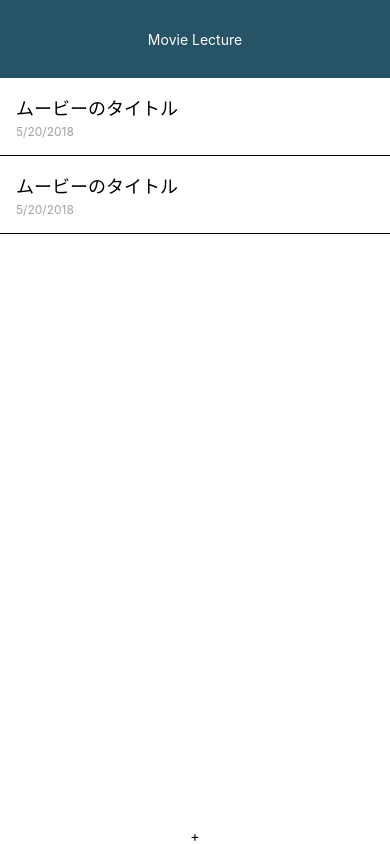
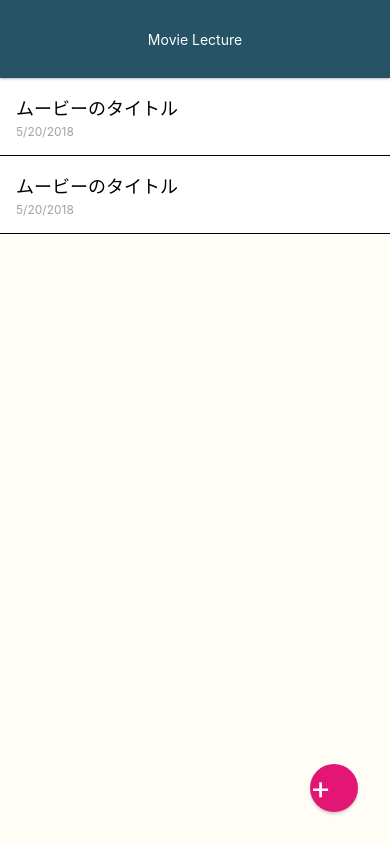
Before and after one commit to kzya32/memo-react-nartive, a React Native app: screen / in a window 390 px wide. Built offline with nearby package versions, Linux system fonts and the light colour scheme.

Commit message:
modify readme

```diff
--- a/App.js
+++ b/App.js
@@ -13,7 +13,7 @@
           </View>
         </View>
 
-        <View style={styles.movielist}>
+        <View style={styles.movieList}>
           <View style={styles.movieListItem}>
             <Text style={styles.movieTitle}>ムービーのタイトル</Text>
             <Text style={styles.movieDate}>5/20/2018</Text>
@@ -24,8 +24,8 @@
           </View>
         </View>
 
-        <View>
-          <Text>+</Text>
+        <View style={styles.movieAddButton}>
+          <Text style={styles.movieAddButtonTitle}>+</Text>
         </View>
       </View>
 
@@ -38,18 +38,19 @@
 const styles = StyleSheet.create({
   container: {
     flex: 1,
-    backgroundColor: '#fff',
+    backgroundColor: '#FFFDF6',
     alignItems: 'center',
     justifyContent: 'center',
     paddingTop: 78,
   },
-  movielist: {
+  movieList: {
     flex: 1,
     width: '100%',
   },
   movieListItem: {
     padding: 16,
     borderBottomWidth: 1,
+    backgroundColor: '#fff',
   },
   movieTitle: {
     fontSize: 18,
@@ -69,9 +70,34 @@
     backgroundColor: '#265366',
     justifyContent: 'center',
     alignItems: 'center',
+    shadowColor: '#000',
+    shadowOffset: { width: 0, height: 0 },
+    shadowOpacity: 0.5,
+    shadowRadius: 3,
+    zIndex: 10,
   },
   appbarTitle: {
     color: '#fff',
     alignItems: 'center',
   },
+  movieAddButton: {
+    position: 'absolute',
+    bottom: 32,
+    right: 32,
+    width: 48,
+    height: 48,
+    backgroundColor: '#E31676',
+    borderRadius: 48 * 0.5,
+    justifyContent: 'center',
+    alignContent: 'center',
+    shadowColor: '#000',
+    shadowOffset: { width: 0, height: 2 },
+    shadowOpacity: 0.2,
+    shadowRadius: 3,
+  },
+  movieAddButtonTitle: {
+    fontSize: 32,
+    lineHeight: 32,
+    color: '#fff',
+  },
 });
```
Also changed, not shown: 1 other file (tests, documents, lock files or other folders).
